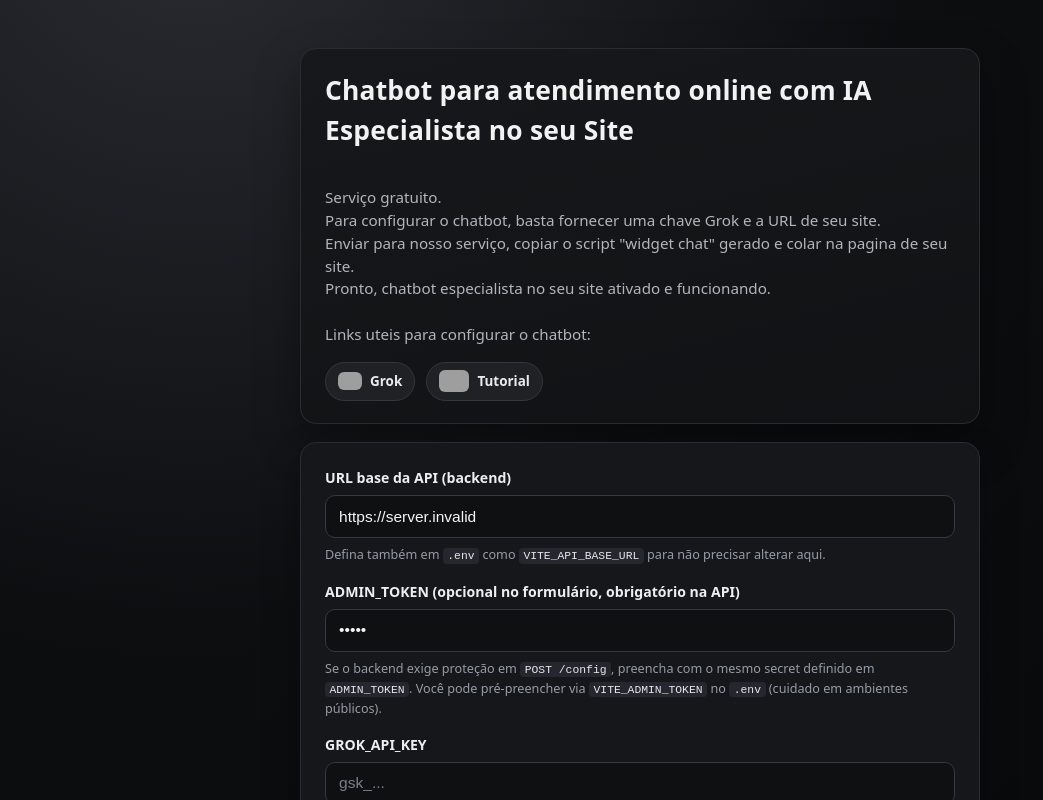
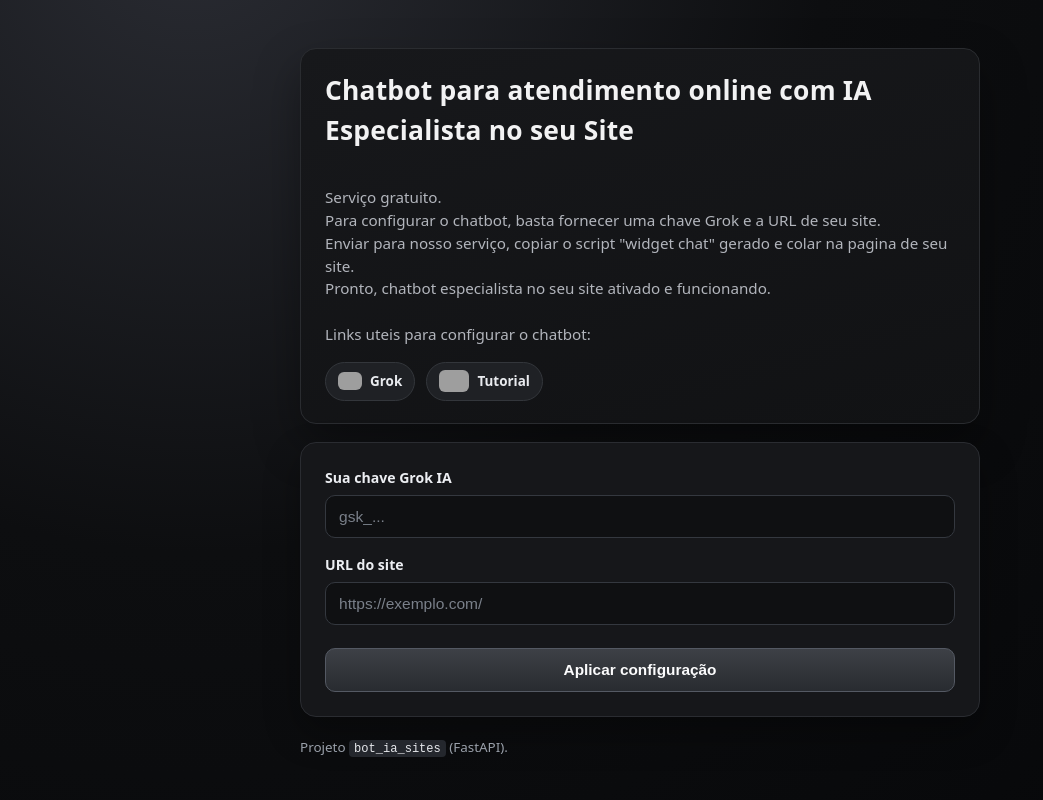
Before and after one commit to DiegoSGbr/front-end-bot_ia_sites, a React (Vite) app: page / in a window 1280 px wide. Shown: the top 800 px of the page, without its empty margins (0-1043 px from the left). Built offline with nearby package versions, Linux system fonts and the light colour scheme; no server answers; grey boxes are pictures that could not be loaded.

Commit message:
Update App.jsx

```diff
--- a/src/App.jsx
+++ b/src/App.jsx
@@ -127,7 +127,7 @@
 
       <main className="card">
         <form onSubmit={handleSubmit} className="form">
-          <label className="field">
+          {/*<label className="field">
             <span>URL base da API (backend)</span>
             <input
               type="url"
@@ -157,10 +157,10 @@
               <code>VITE_ADMIN_TOKEN</code> no <code>.env</code> (cuidado em ambientes
               públicos).
             </small>
-          </label>
+          </label>*/}
 
           <label className="field">
-            <span>GROK_API_KEY</span>
+            <span>Sua chave Grok IA</span>
             <input
               type="password"
               autoComplete="off"
@@ -172,7 +172,7 @@
           </label>
 
           <label className="field">
-            <span>BASE_URL</span>
+            <span>URL do site</span>
             <input
               type="url"
               value={baseUrl}
```
